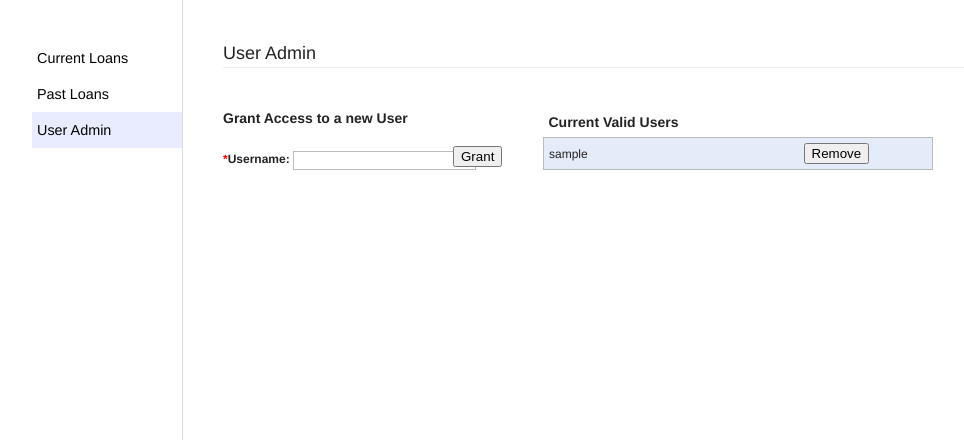
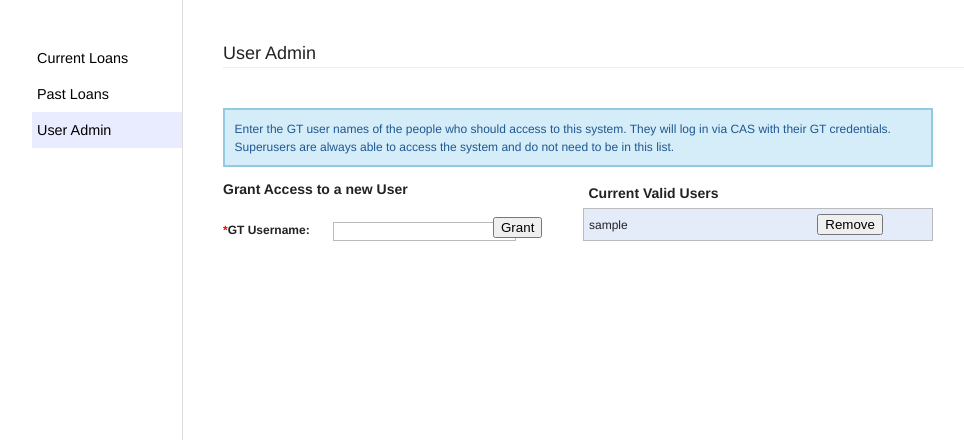
Before and after one commit to sionide21/Equipment-Loan-Tracking, a Django app: template webapp/core/templates/core/user_admin.html in a window 1280 px wide. Shown: the part 56-496 px from the top of the page, without its empty margins (133-1097 px from the left). Run offline with Django 3.2, Linux system fonts and the light colour scheme; the template is opened without the code that fills it: values that come from a table or form of the project are taken from there, others are empty; tables that the repository leaves empty hold one stand-in row (values such as "Sample post"); form fields are guessed from the names that the template uses; parts of the project's set-up code (start-up, migrations or seed data) failed here and were passed over.

Commit message:
A couple of changes

```diff
--- a/webapp/core/models.py
+++ b/webapp/core/models.py
@@ -31,7 +31,7 @@ class Whitelist(models.Model):
     '''
     class Meta:
         ordering = ['username']
-    username = models.CharField(max_length=255, blank=False, unique=True, error_messages={'unique': 'This user already has access.'})
+    username = models.CharField(max_length=255, blank=False, unique=True, verbose_name="GT Username", error_messages={'unique': 'This user already has access.'})
 
 
 class Item(models.Model):
--- a/webapp/core/templates/core/user_admin.html
+++ b/webapp/core/templates/core/user_admin.html
@@ -10,7 +10,8 @@
 
 {% block subcontent %}
 <div class="top-space append-1 last">
-  <div class="align-left span-8">
+  <p class="info">Enter the GT user names of the people who should access to this system. They will log in via CAS with their GT credentials.<br/> Superusers are always able to access the system and do not need to be in this list.</p>
+  <div class="align-left span-9">
     <span class="table-title">Grant Access to a new User</span>
     <div style="margin-top:15px;">
     <form method="post">
@@ -20,7 +21,7 @@
           {{ error }}
         {% endfor %}
       </div>
-      <div class="label span-2" style="margin:0.5em 0;"><span style="color:red;">*</span>Username:</div>
+      <div class="label span-3" style="margin:0.5em 0;"><span style="color:red;">*</span>GT Username:</div>
       <div class="span-4"> {{ form.username }}</div>
       <div class="span-2 last" style="margin-top: 2px;">
         <input type="submit" value="Grant" />
@@ -28,7 +29,7 @@
     </form>
     </div>
   </div>
-  <table class="span-10 last align-right customtable">
+  <table class="span-9 last align-right customtable">
     <tr class="table-header">
       <th>Current Valid Users</th>
     </tr>
--- a/webapp/core/views.py
+++ b/webapp/core/views.py
@@ -31,6 +31,7 @@ def user_admin(request):
         form = WhitelistUserForm(request.POST)
         if form.is_valid():
             form.save()
+            form = WhitelistUserForm()
     usernames = Whitelist.objects.all()
     return render_to_response(request, 'core/user_admin.html', {'usernames': usernames, 'form': form})
 
```
